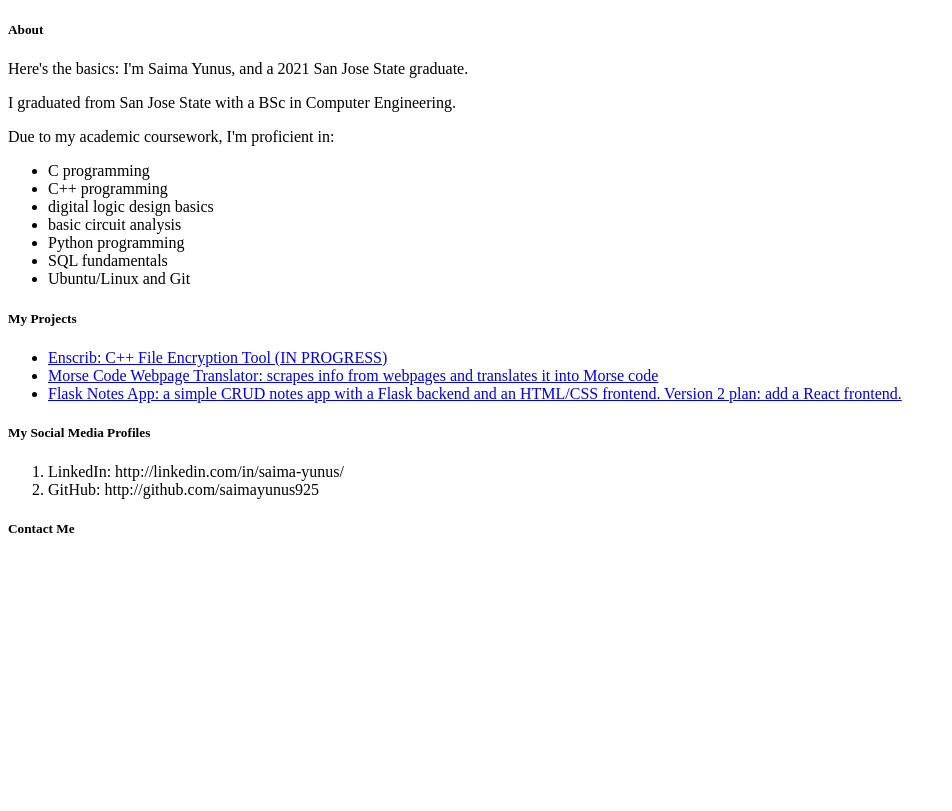
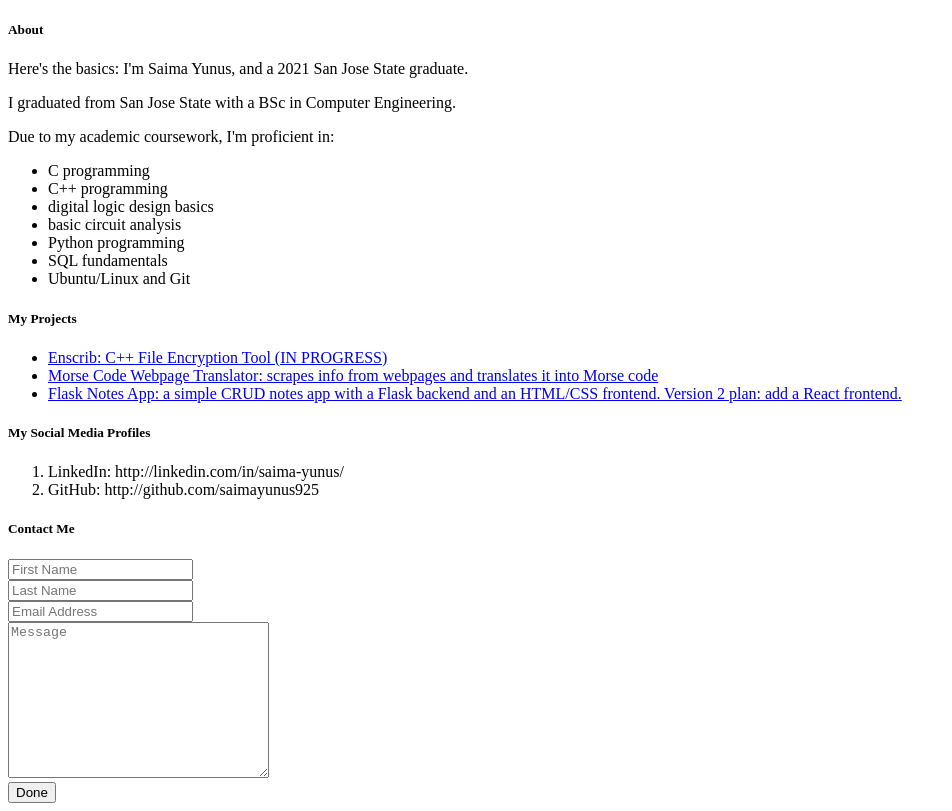
Before and after one commit to saimayunus925/Quantum-Quill-Codefolio, a plain HTML site: page index.html in a window 1280 px wide. Shown: the whole page, without its empty margins (0-952 px from the left). Drawn offline with Linux system fonts and the light colour scheme.

Commit message:
added basic fields of my contact form

```diff
--- a/index.html
+++ b/index.html
@@ -39,7 +39,13 @@
         </ol>
         <h5>Contact Me</h5>
         <form action="" method="post" id="contactForm" onsubmit="false">
-            <!-- contact form if people wanna email me -->
+            <!-- contact form if people need to email me -->
+            <input type="text" placeholder="First Name" name="firstname" id="firstname"><br>
+            <input type="text" placeholder="Last Name" name="lastname" id="lastname"><br>
+            <input type="email" placeholder="Email Address" name="emailAddress" id="emailAddress"><br>
+            <textarea placeholder="Message" name="messageContent" id="messageContent" cols="30" rows="10"></textarea><br>
+            <button type="submit">Done</button>
+            <br>
         </form>
     </div>
     <script src="./main.js"></script>
```
